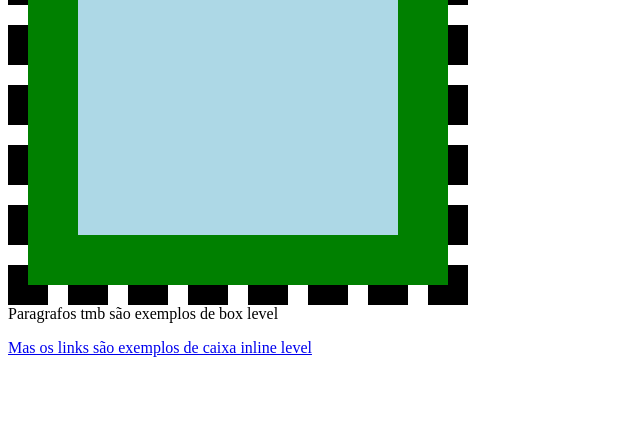
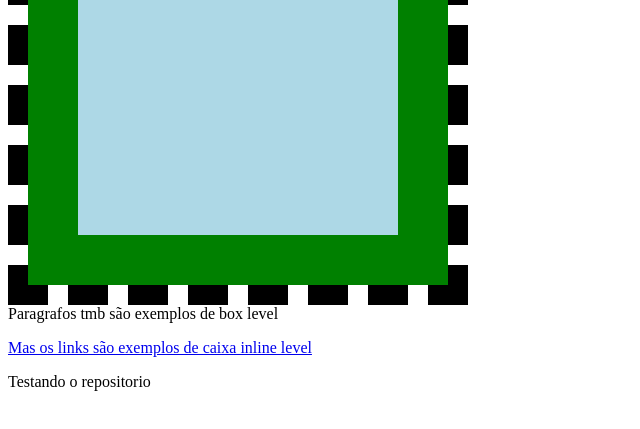
Before and after one commit to VDaniel98/HTML-CSS, a plain HTML site: page Ex-021/boxlevel.html in a window 1280 px wide. Shown: the part 155-584 px from the top of the page, without its empty margins (0-640 px from the left). Drawn offline with Linux system fonts and the light colour scheme.

Commit message:
Teste de github

```diff
--- a/Ex-021/boxlevel.html
+++ b/Ex-021/boxlevel.html
@@ -19,6 +19,7 @@
 <body>
     <h1>Exemplo de caixa box level</h1>
     <p>Paragrafos tmb são exemplos de box level</p><a href="#">Mas os links são exemplos de caixa inline level</a>
+    <p>Testando o repositorio</p>
 
 </body>
 </html>
```
